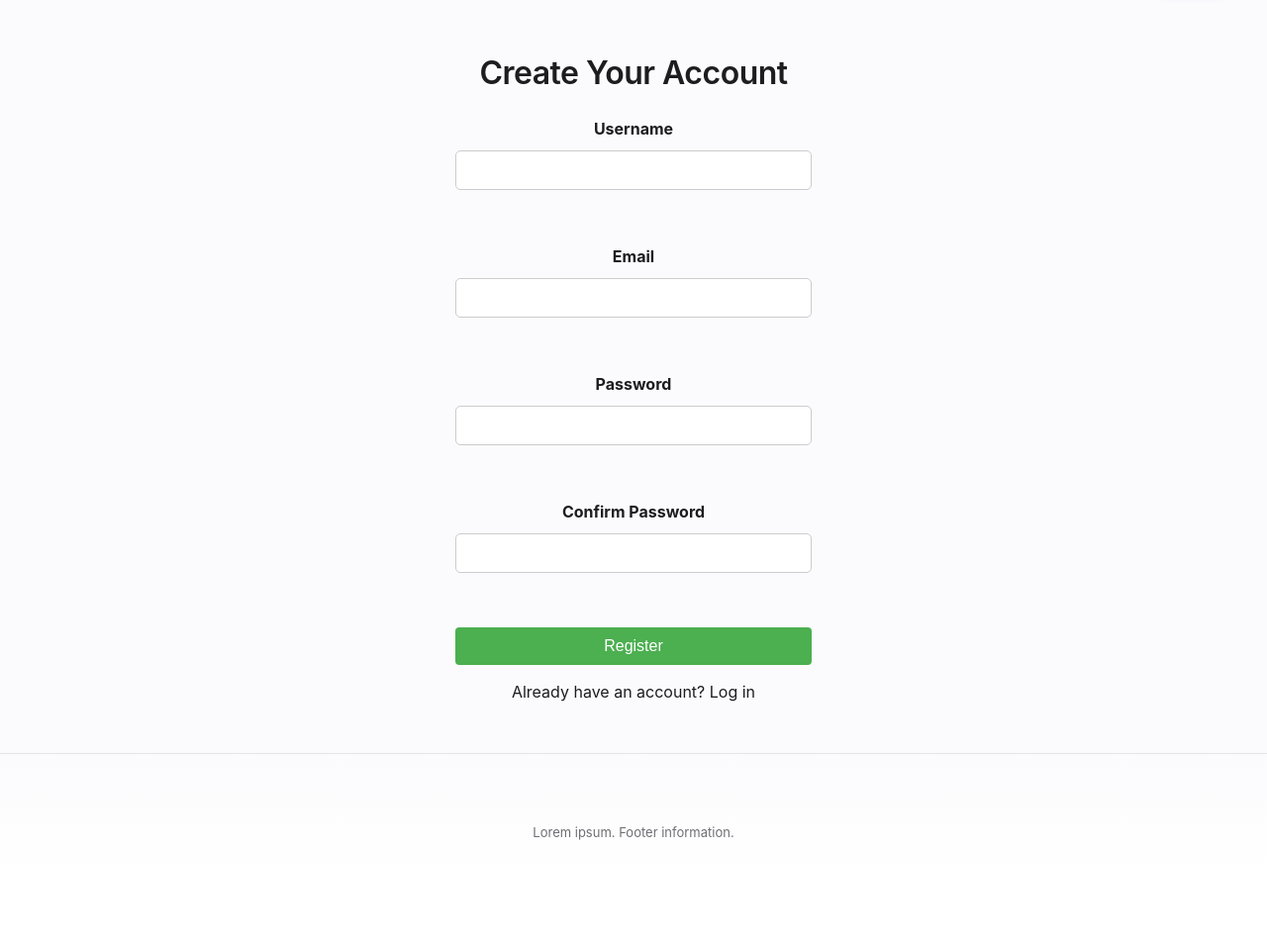
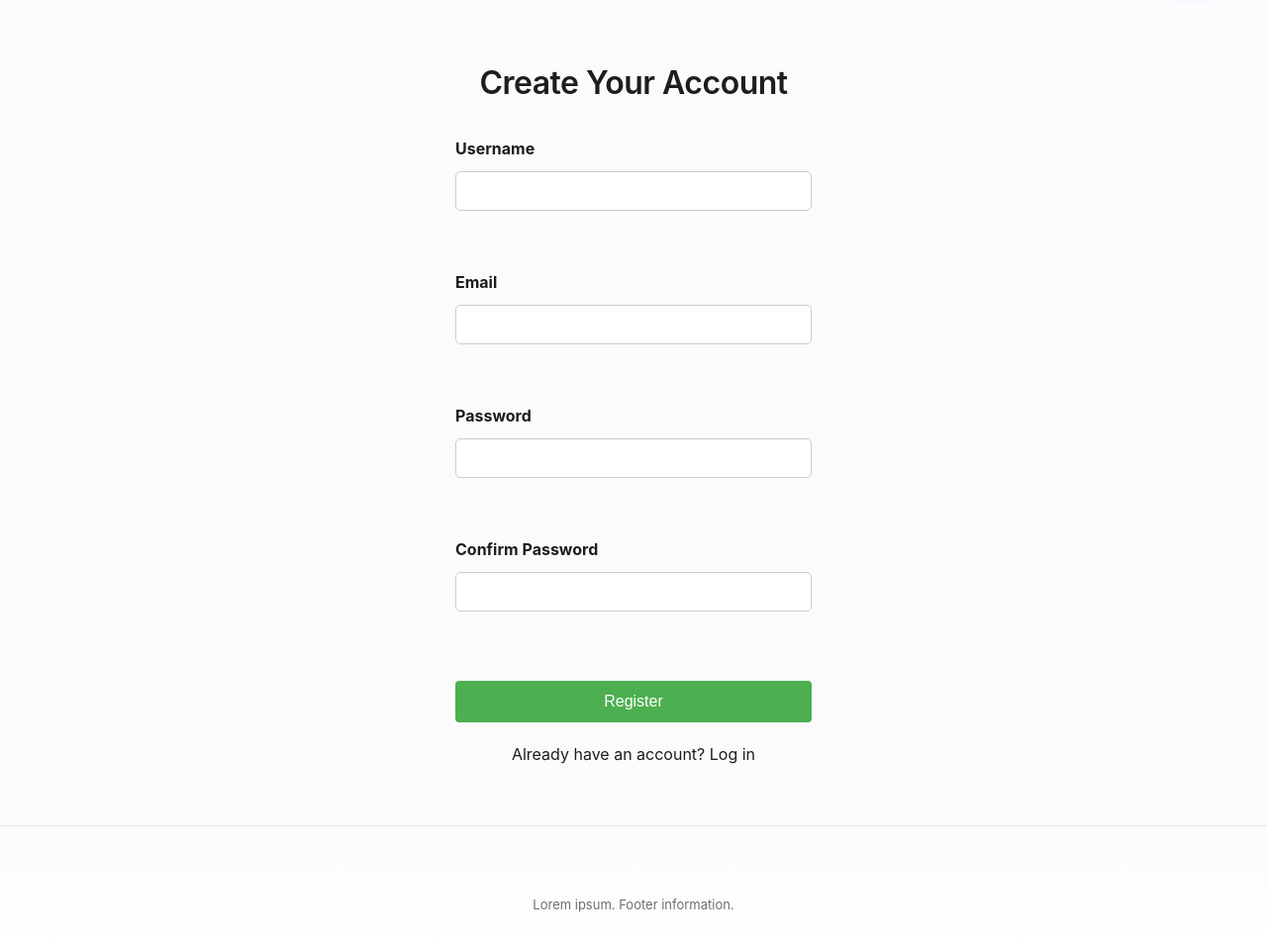
Before and after one commit to spuddydev/CITS3403_Group_Project, a Flask app: page /register in a window 1280 px wide. Shown: the part 60-1015 px from the top of the page at 99% size. Before the commit the page ends 909 px from the top, so only its background shows below. Run offline with Flask 3, Linux system fonts and the light colour scheme.

Commit message:
added spacing

```diff
--- a/templates/register.html
+++ b/templates/register.html
@@ -4,17 +4,17 @@
 
 {% block content %}
 <div class="register-container">
-    <h1>Create Your Account</h1>
+    <h1 style="margin-bottom: 30px;">Create Your Account</h1>
 
     <!-- Use form object to render form fields -->
     <form method="POST" action="{{ url_for('register') }}">
-        {{ form.hidden_tag() }}  <!-- CSRF Token -->
+        {{ form.hidden_tag() }}
 
-        <div class="form-group">
+        <div class="form-group" style="margin-bottom: 20px;">
             <label for="username">Username</label>
             {{ form.username(class="form-control") }}
             {% if form.username.errors %}
-                <ul>
+                <ul style="margin-top: 5px;">
                     {% for error in form.username.errors %}
                         <li style="color: red;">{{ error }}</li>
                     {% endfor %}
@@ -22,11 +22,11 @@
             {% endif %}
         </div>
 
-        <div class="form-group">
+        <div class="form-group" style="margin-bottom: 20px;">
             <label for="email">Email</label>
             {{ form.email(class="form-control") }}
             {% if form.email.errors %}
-                <ul>
+                <ul style="margin-top: 5px;">
                     {% for error in form.email.errors %}
                         <li style="color: red;">{{ error }}</li>
                     {% endfor %}
@@ -34,11 +34,11 @@
             {% endif %}
         </div>
 
-        <div class="form-group">
+        <div class="form-group" style="margin-bottom: 20px;">
             <label for="password">Password</label>
             {{ form.password(class="form-control") }}
             {% if form.password.errors %}
-                <ul>
+                <ul style="margin-top: 5px;">
                     {% for error in form.password.errors %}
                         <li style="color: red;">{{ error }}</li>
                     {% endfor %}
@@ -46,13 +46,13 @@
             {% endif %}
         </div>
 
-        <div class="form-group">
+        <div class="form-group" style="margin-bottom: 20px;">
             <label for="confirm_password">Confirm Password</label>
             {{ form.confirm_password(class="form-control") }}
             {% if form.confirm_password.errors %}
-                <ul>
+                <ul style="margin-top: 5px;">
                     {% for error in form.confirm_password.errors %}
-                        <span style="color: red;">{{ error }}</span>
+                        <li style="color: red;">{{ error }}</li>
                     {% endfor %}
                 </ul>
             {% endif %}
@@ -61,36 +61,36 @@
         <button type="submit" class="submit-btn">Register</button>
 
         {% if error %}
-        <div class="alert alert-danger" role="alert" style="color: red; font-weight: bold; margin-bottom: 15px;">
+        <div class="alert alert-danger" role="alert" style="color: red; font-weight: bold; margin: 20px 0;">
             {{ error }}
         </div>
         {% endif %}
     </form>
 
-    <p>Already have an account? <a href="{{ url_for('login') }}">Log in</a></p>
+    <p style="margin-top: 20px;">Already have an account? <a href="{{ url_for('login') }}">Log in</a></p>
 </div>
 
 <style>
     .register-container {
         max-width: 400px;
         margin: 0 auto;
-        padding: 20px;
+        padding: 30px 20px;
         text-align: center;
     }
 
     .form-group {
-        margin-bottom: 15px;
+        text-align: left;
     }
 
     .form-group label {
         display: block;
-        margin-bottom: 5px;
+        margin-bottom: 6px;
         font-weight: bold;
     }
 
     .form-group input {
         width: 100%;
-        padding: 8px;
+        padding: 10px;
         margin-top: 5px;
         border: 1px solid #ddd;
         border-radius: 4px;
@@ -99,19 +99,15 @@
     .submit-btn {
         background-color: #4CAF50;
         color: white;
-        padding: 10px 15px;
+        padding: 12px 18px;
         border: none;
         border-radius: 4px;
         cursor: pointer;
+        margin-top: 10px;
     }
 
     .submit-btn:hover {
         background-color: #45a049;
     }
-
-    p {
-        margin-top: 15px;
-    }
 </style>
-
 {% endblock %}
```
